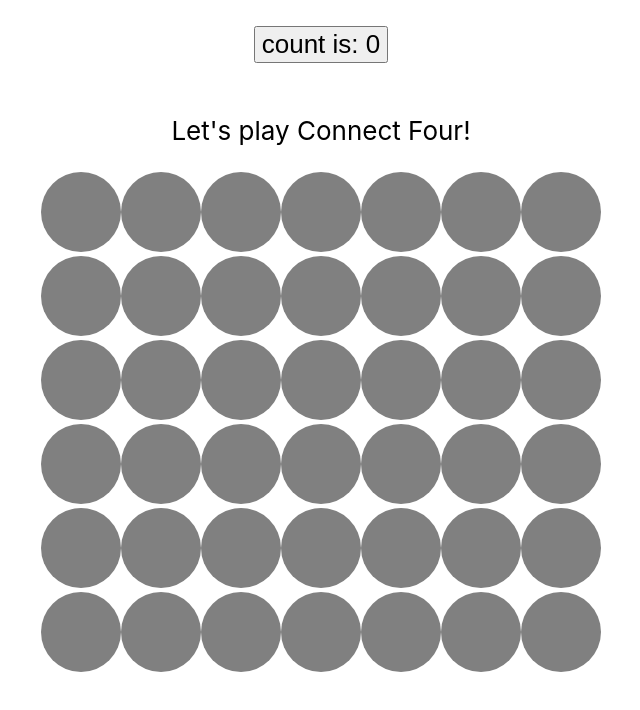
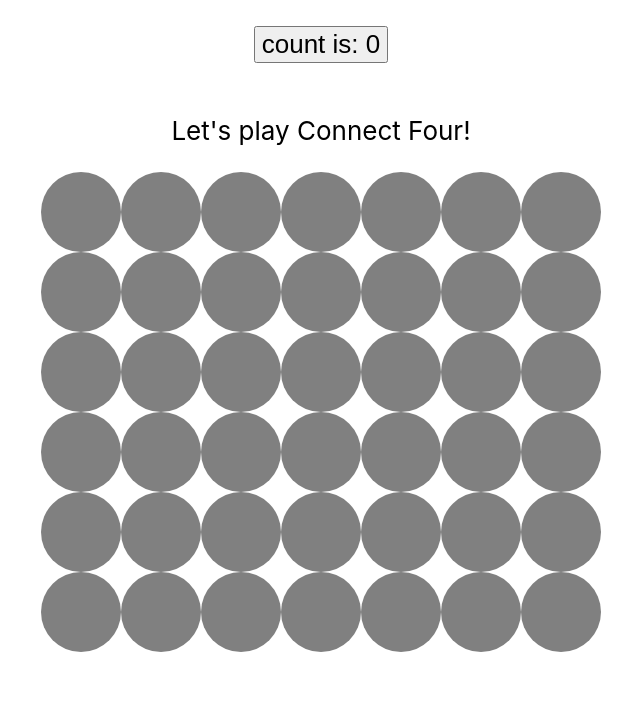
Before and after one commit to dgroomes/redux-playground, a React (Vite) app in the folder redux-toolkit/: page / in a window 1280 px wide. Shown: the top 710 px of the page, without its empty margins (319-959 px from the left). Built offline with nearby package versions, Linux system fonts and the light colour scheme.

Commit message:
Style columns on hover
Use CSS grid.

```diff
--- a/redux-toolkit/src/App.css
+++ b/redux-toolkit/src/App.css
@@ -1,9 +1,41 @@
-.App {
-  text-align: center;
+/*
+CSS "custom properties" are pretty cool: https://developer.mozilla.org/en-US/docs/Web/CSS/Using_CSS_custom_properties
+ */
+:root {
+  --var-connect-four-circle: 80px;
+  --var-connect-four-columns: 7;
 }
 
-.connect-four-circle {
-  height: 10vmin;
+.App {
+  display: flex;
+  flex-direction: column;
+  align-items: center;
+  height: 100vh;
+}
+
+/*
+This is the Connect Four structure: the vertically standing "game board".
+ */
+.connect-four-grid {
+  /*
+  CSS `calc()` is pretty cool: https://developer.mozilla.org/en-US/docs/Web/CSS/calc
+   */
+  width: calc(var(--var-connect-four-circle) * var(--var-connect-four-columns));
+  display: grid;
+}
+
+/*
+The 'connect-four-column' class is used as an innocuous wrapper element over the connect four circles. It exists
+for focusing on the column of spaces while the user is selecting their next move.
+
+This takes after the pattern described here: https://stackoverflow.com/a/53643295
+ */
+.connect-four-column {
+  display: contents;
+}
+
+.connect-four-column:hover .connect-four-circle  {
+  filter: brightness(120%);
 }
 
 .App-header {
--- a/redux-toolkit/src/App.tsx
+++ b/redux-toolkit/src/App.tsx
@@ -7,7 +7,7 @@ function App() {
     const count = useAppSelector(state => state.counter.value)
     const dispatch = useAppDispatch()
 
-    // Create the rows of visual elements that make up the Connect Four grid structure.
+    // Create the columns of visual elements that make up the Connect Four grid structure.
     //
     // Note: Because we're using React, the creation of React elements that contain child elements has to be done in a
     // nested expression. Why? See the discussion in this StackOverflow question titled "How to append child to React element?"
@@ -16,10 +16,11 @@ function App() {
     // And how do we write an expression that creates an array of some length? It's surprisingly obscure. See the
     // discussion in this StackOverflow question titled "functional way to iterate over range (ES6/7)"
     // https://stackoverflow.com/questions/30650961/functional-way-to-iterate-over-range-es6-7
-    const connectFourRows = [1, 2, 3, 4, 5, 6].map(() => {
-        return (<div>
-            {[1, 2, 3, 4, 5, 6, 7].map(() => {
-                return <img src={circle} className="connect-four-circle" alt="connect-four-space"/>
+    const connectFourColumns = [1, 2, 3, 4, 5, 6, 7].map(columnIndex => {
+        return (<div className="connect-four-column">
+            {[1, 2, 3, 4, 5, 6].map(rowIndex => {
+                return <img src={circle} className="connect-four-circle"
+                            style={{gridColumn: columnIndex, gridRow: rowIndex}} alt="connect-four-space"/>
             })
             }</div>)
     })
@@ -36,7 +37,9 @@ function App() {
                     Let's play Connect Four!
                 </p>
             </header>
-            {connectFourRows}
+            <div className="connect-four-grid">
+                {connectFourColumns}
+            </div>
         </div>
     )
 }
```
